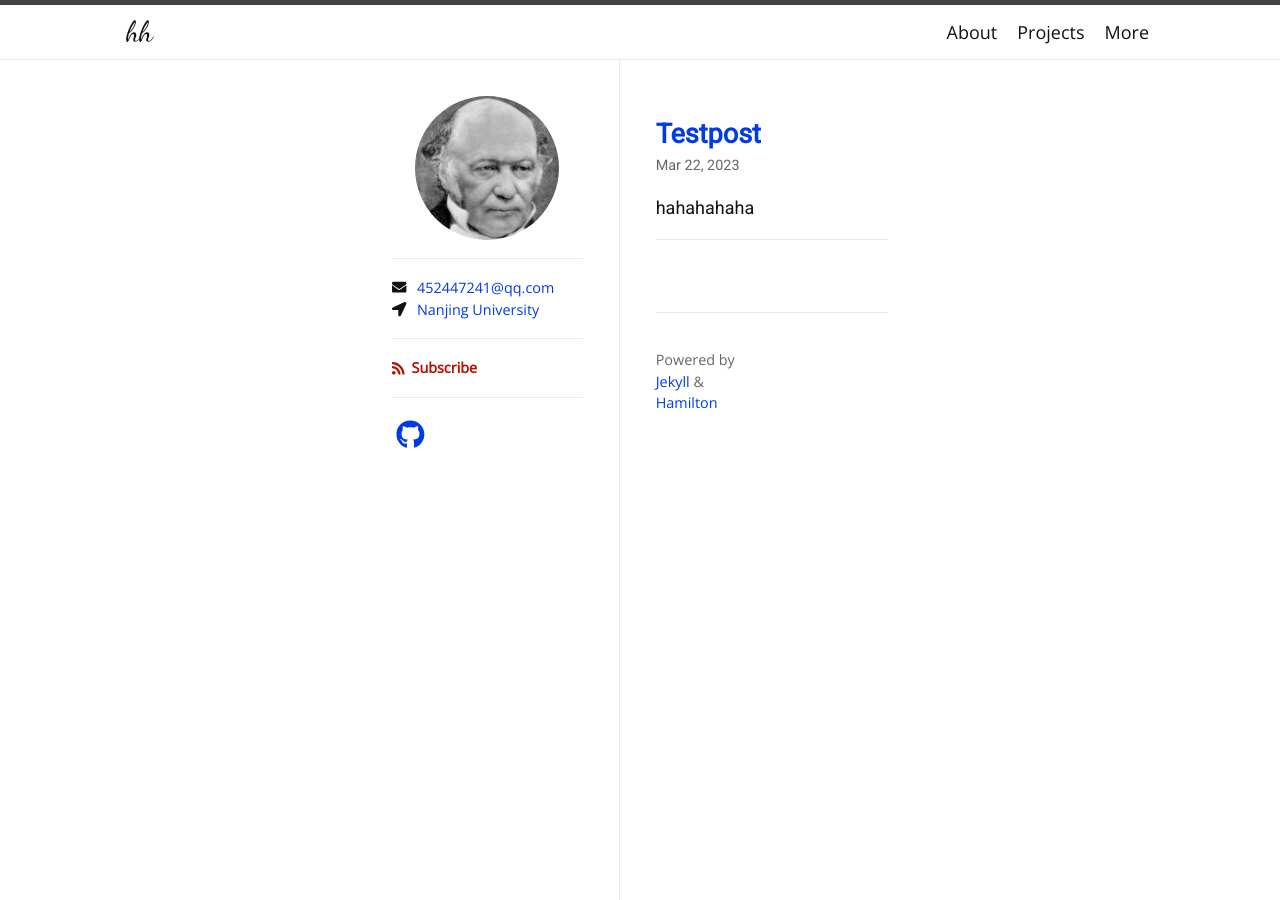
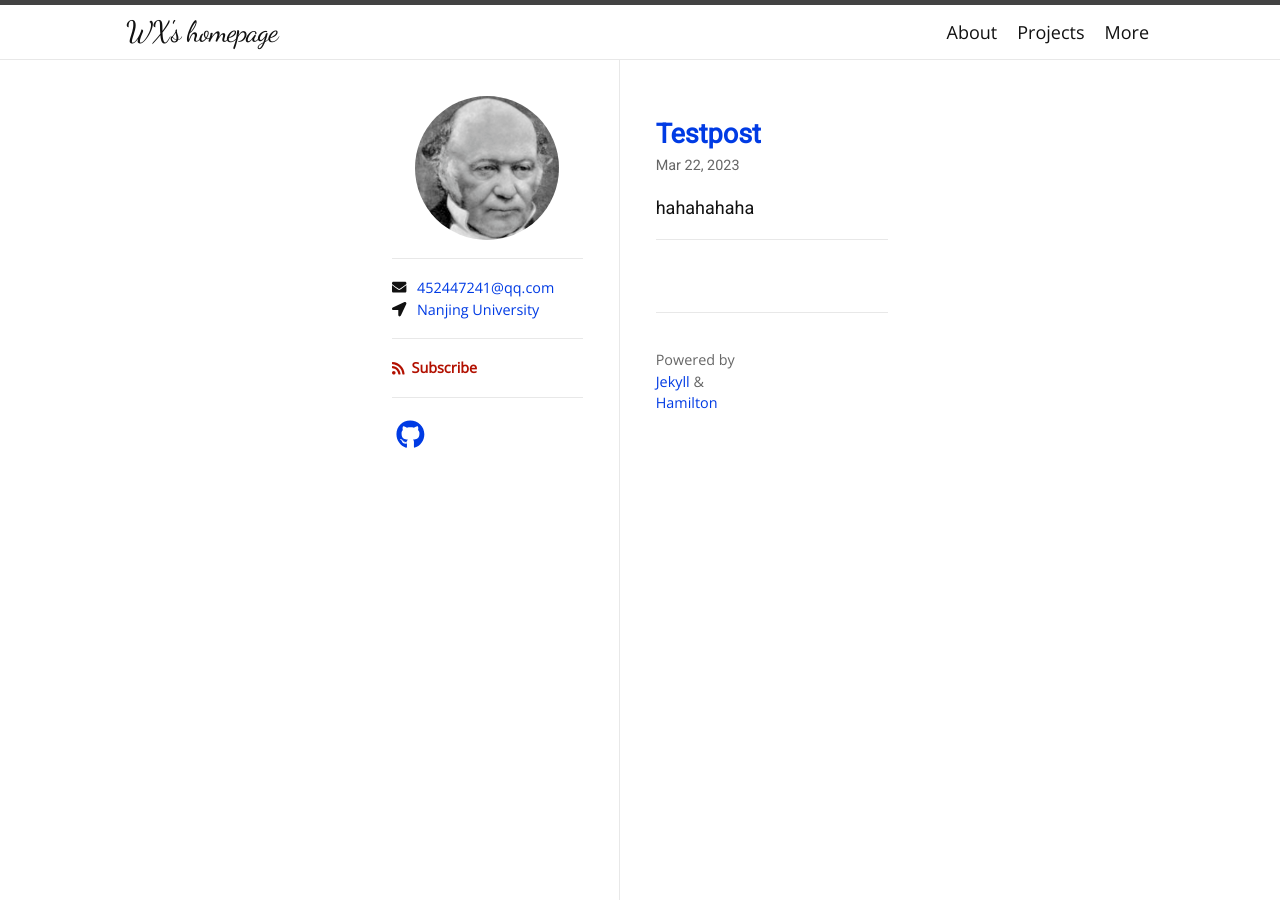
Before and after one commit to Misakau/Misakau.github.io, a Jekyll site: the page built from index.html, in a window 1280 px wide. Built offline with Jekyll 4.4.1, drawn with Linux system fonts in a browser that asks for light colours; nearby versions of some CDN libraries; some web fonts are replaced.

Commit message:
change title

```diff
--- a/_config.yml
+++ b/_config.yml
@@ -1,7 +1,7 @@
 plugins:
   - jekyll-remote-theme
 
-title: hh
+title: WX's homepage
 
 skin: daylight
 
```
